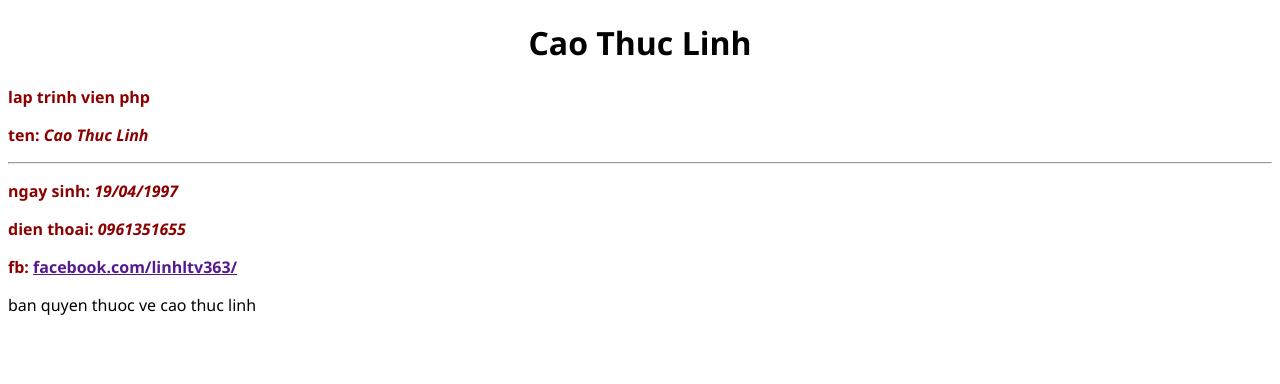
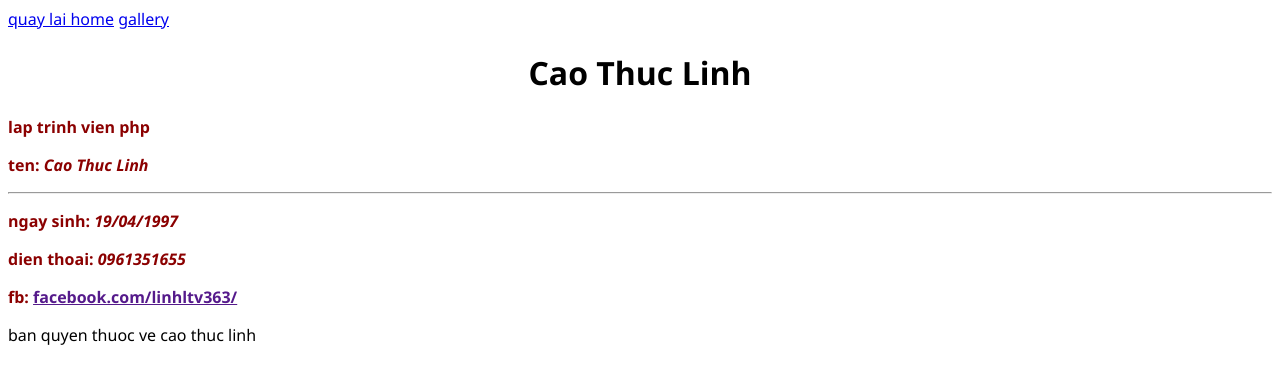
Before and after one commit to linhphp/linhphp.github.io, a plain HTML site: page index.html in a window 1280 px wide. Drawn offline with Linux system fonts and the light colour scheme.

Commit message:
them trang about

```diff
--- a/index.html
+++ b/index.html
@@ -7,6 +7,10 @@
 	<link rel="stylesheet" type="text/css" href="1.css">
 </head>
 <body>
+	<div class="menu">
+		<a href="index.html">quay lai home</a>
+		<a href="about.html">gallery</a>
+	</div>
 	<h1>Cao Thuc Linh</h1>
 	<p>lap trinh vien php</p>
 	<div class="thongtin">
```
Also changed, not shown: about.html (added, +15 -0 lines).
